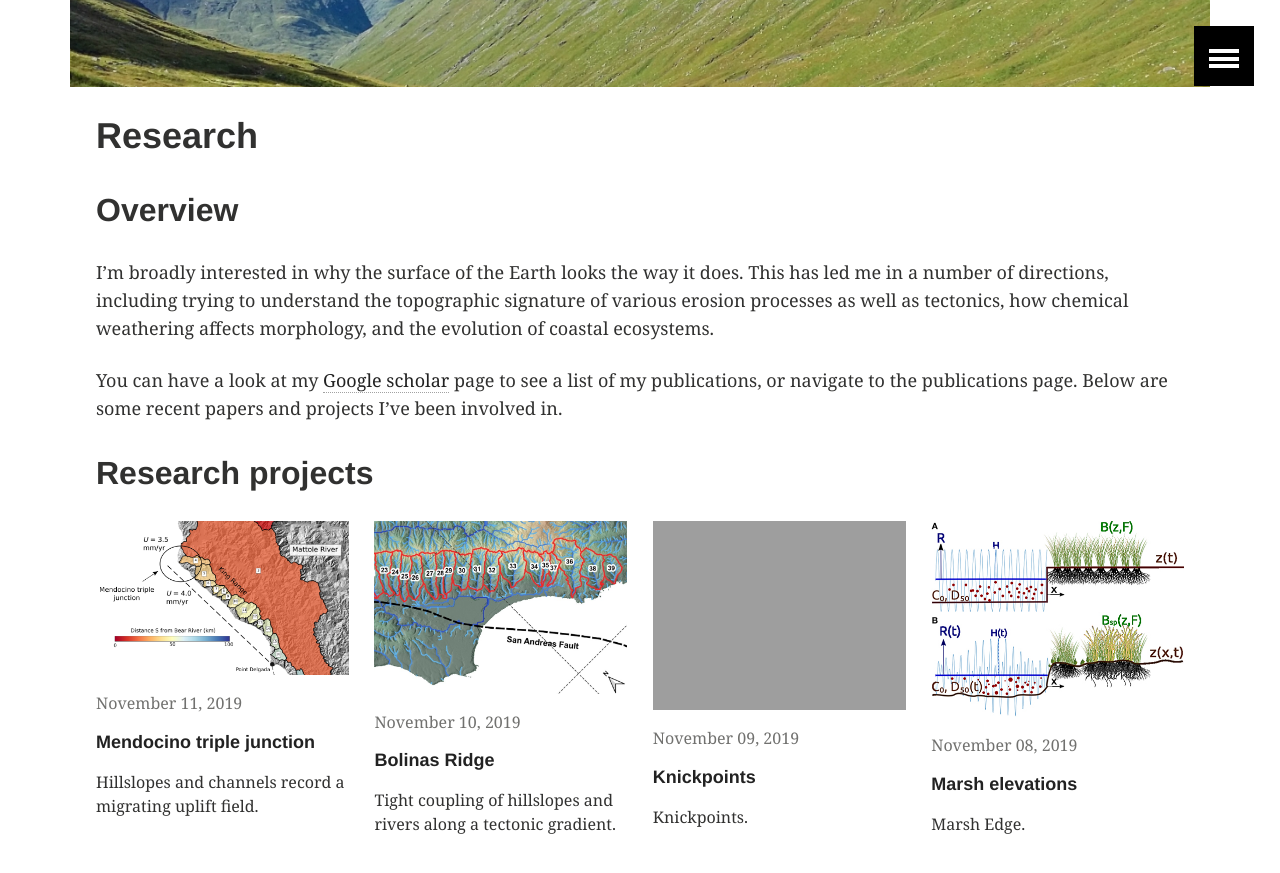
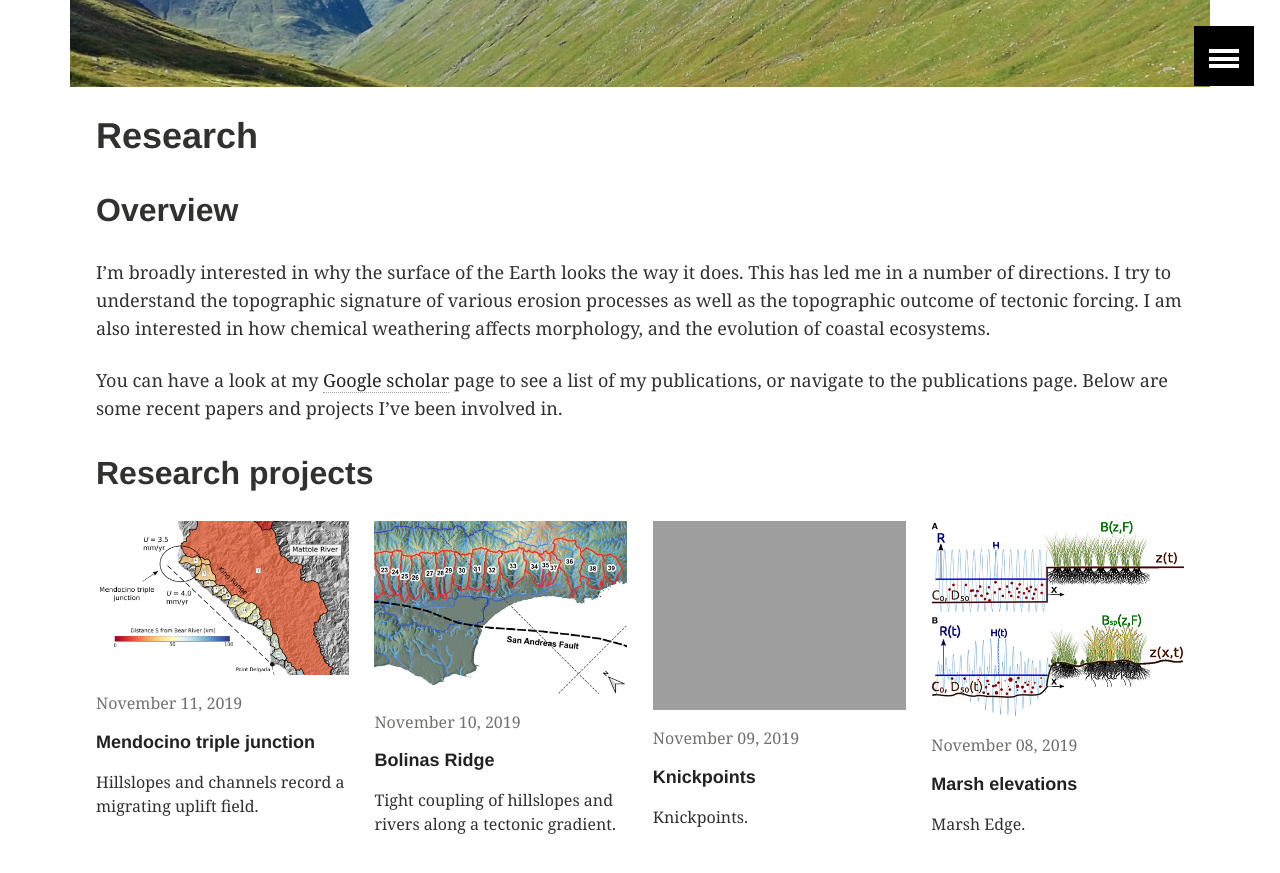
Before and after one commit to simon-m-mudd/simon-m-mudd.github.io, a Jekyll site: the page built from research/index.md, in a window 1280 px wide and 900 px high, scrolled down 339 px. Shown: the top 873 px of the window. Built offline with Jekyll 4.4.1, drawn with Linux system fonts in a browser that asks for light colours.

Commit message:
Updating some stupid text

```diff
--- a/research/index.md
+++ b/research/index.md
@@ -12,7 +12,7 @@ image:
 
 ## Overview
 
-I'm broadly interested in why the surface of the Earth looks the way it does. This has led me in a number of directions, including trying to understand the topographic signature of various erosion processes as well as tectonics, how chemical weathering affects morphology, and the evolution of coastal ecosystems.
+I'm broadly interested in why the surface of the Earth looks the way it does. This has led me in a number of directions. I try to understand the topographic signature of various erosion processes as well as the topographic outcome of tectonic forcing. I am also interested in how chemical weathering affects morphology, and the evolution of coastal ecosystems.
 
 You can have a look at my [Google scholar](https://scholar.google.com/citations?user=9iv6l7wAAAAJ&hl=en) page to see a list of my publications, or navigate to the publications page. Below are some recent papers and projects I've been involved in.
 
```
